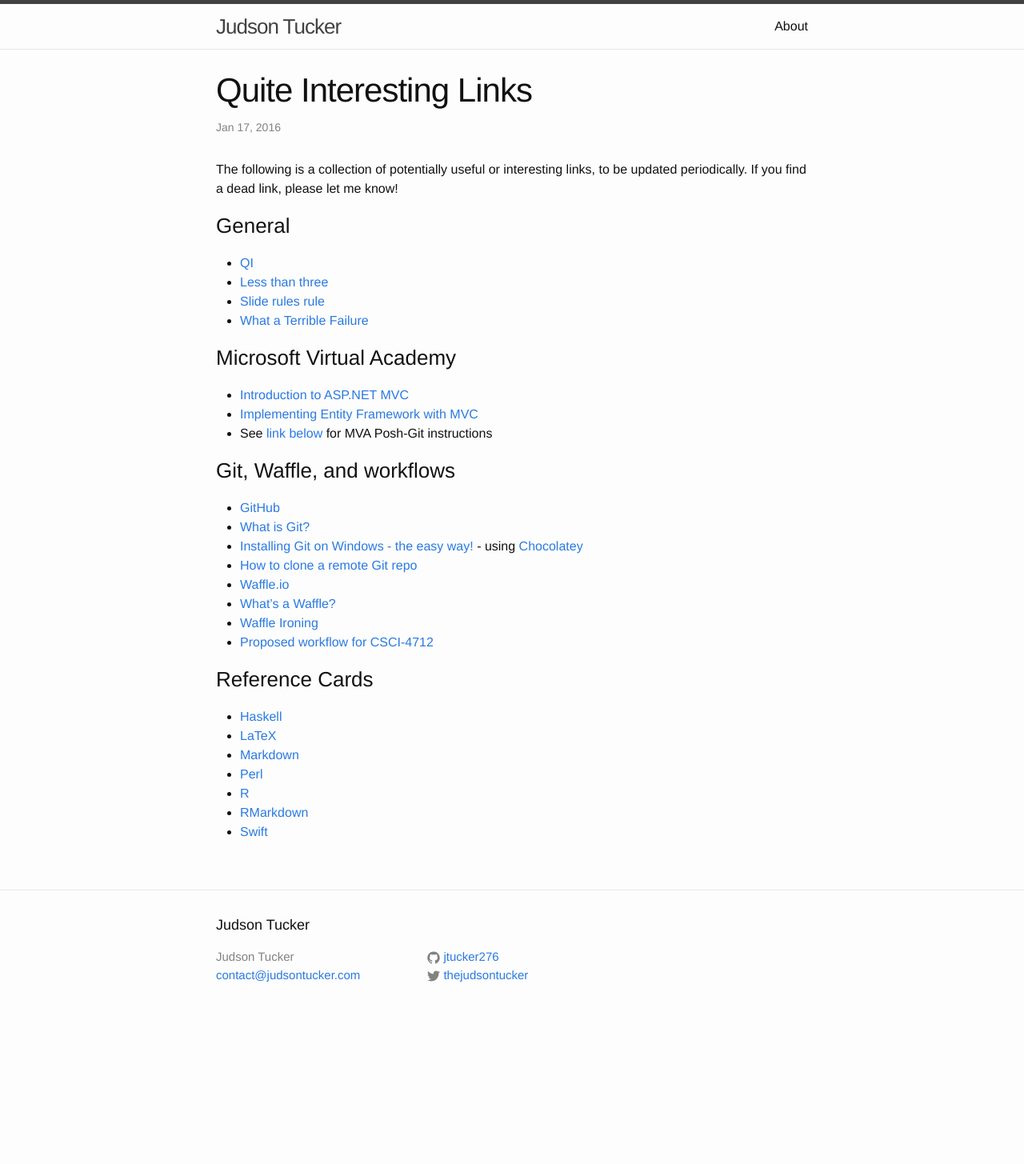
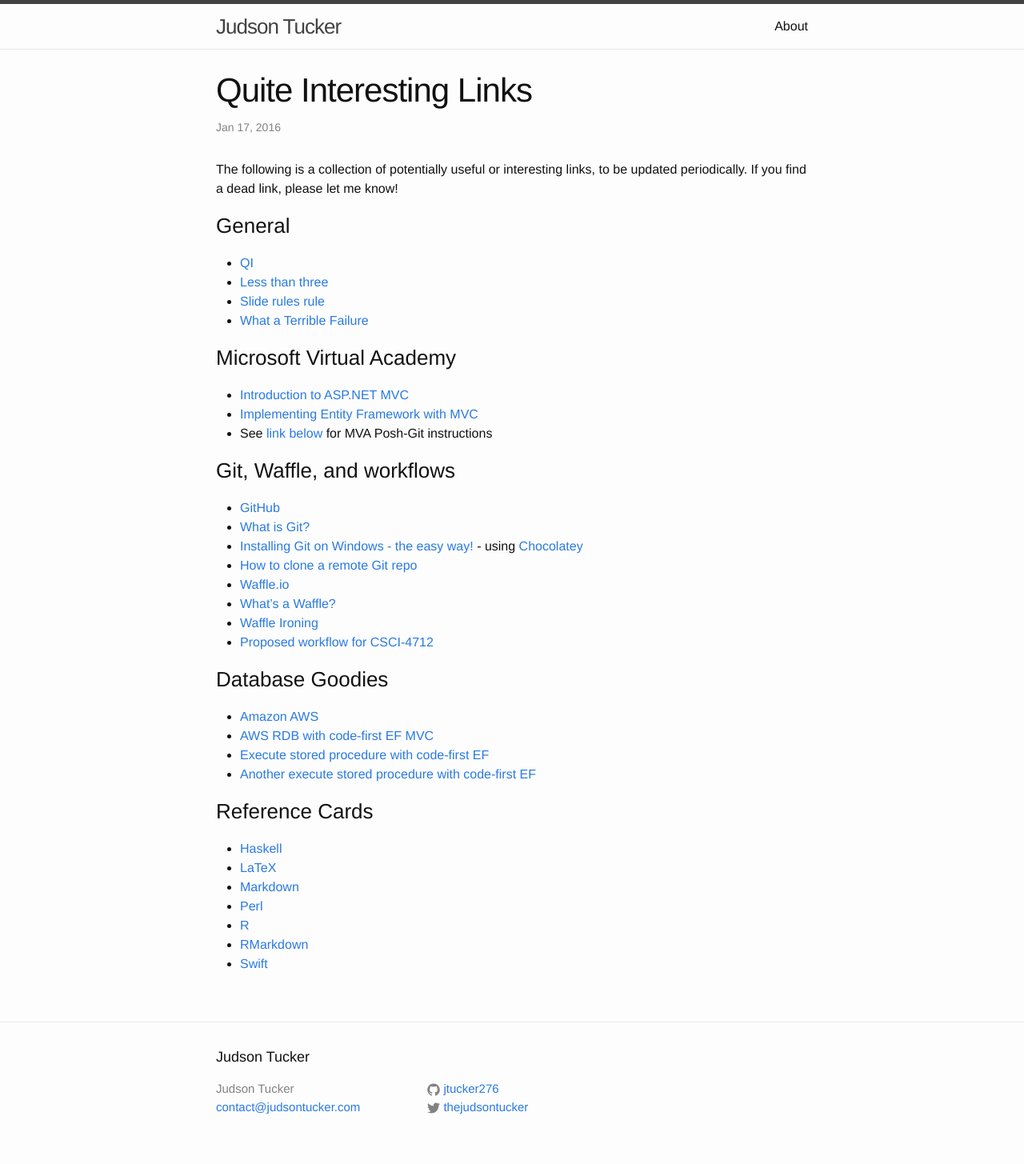
Before and after one commit to jtucker276/jtucker276.github.io, a Jekyll site: the page built from _posts/2016-01-17-Quite-Interesting-Links.markdown, in a window 1280 px wide. Shown: the whole page at 80% size. Built offline with Jekyll 4.4.1, drawn with Linux system fonts in a browser that asks for light colours; before the commit the page ends 1290 px from its top, so only the background shows below that.

Commit message:
adding links

```diff
--- a/_posts/2016-01-17-Quite-Interesting-Links.markdown
+++ b/_posts/2016-01-17-Quite-Interesting-Links.markdown
@@ -39,6 +39,12 @@
 [wwf-l]: https://github.com/waffleio/waffle.io/wiki/Recommended-Workflow-Using-Pull-Requests-&-Automatic-Work-Tracking
 [csci4712-l]: {% post_url 2016-01-18-csci-4712 %}
 
+### Database Goodies
+- [Amazon AWS](https://aws.amazon.com/)
+- [AWS RDB with code-first EF MVC](https://techjukebox.wordpress.com/2013/06/27/entity-framework-code-first-with-aws-sql-rds/)
+- [Execute stored procedure with code-first EF](http://dotnetthoughts.net/how-to-execute-a-stored-procedure-with-entity-framework-code-first/)
+- [Another execute stored procedure with code-first EF](https://visualstudiomagazine.com/articles/2014/04/01/calling-stored-procedures-from-entity-framework.aspx)
+
 ### Reference Cards
 - [Haskell](http://cheatsheet.codeslower.com/CheatSheet.pdf)
 - [LaTeX](https://wch.github.io/latexsheet/latexsheet.pdf)
```
